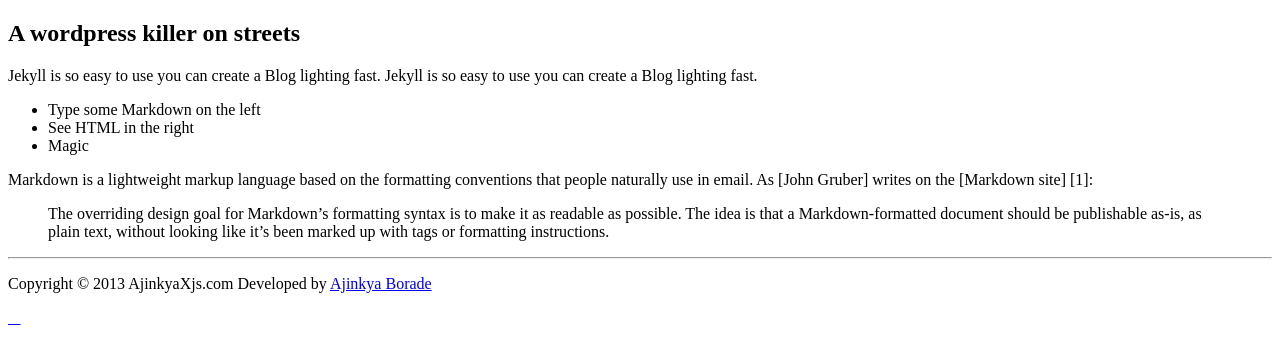
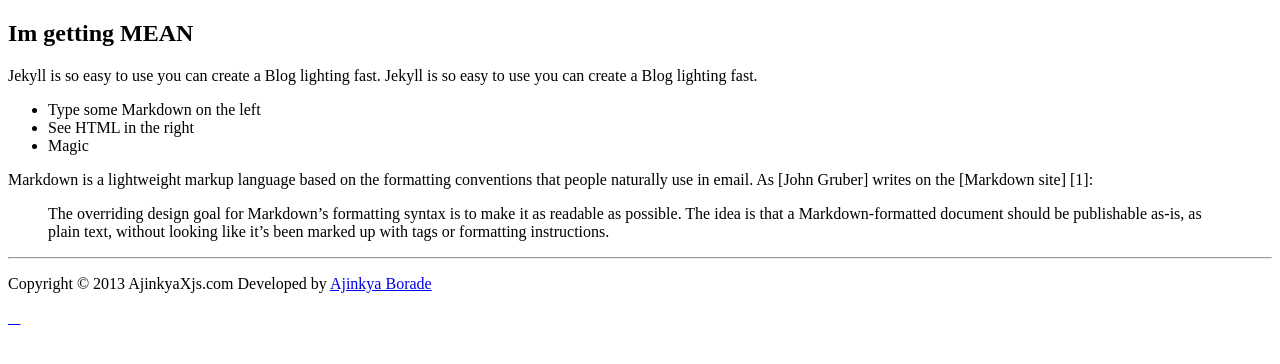
Before and after one commit to steelx/ajinkyaxjs, a Jekyll site: the page built from _posts/2015-04-17-Im-getting-MEAN.md, in a window 1280 px wide. Shown: the top 364 px of the page. Built offline with Jekyll 4.4.1, drawn with Linux system fonts in a browser that asks for light colours; nearby versions of some CDN libraries; library files that are not in the unit come from our copies; Markdown is read by kramdown in place of the engine named in the settings; comment, search, counter and statistics services are not loaded.

Commit message:
updated html

```diff
--- a/_posts/2015-04-17-Im-getting-MEAN.md
+++ b/_posts/2015-04-17-Im-getting-MEAN.md
@@ -1,11 +1,11 @@
 ---
 layout: blogpost
-title: "A wordpress killer on streets"
-description: "Jekyll is so easy to use you can create a Blog lighting fast."
+title: "Im getting MEAN"
+description: "First blog post, and here is my update on my favorite MEANstack"
 author: "Ajinkya"
 ---
 
-#A wordpress killer on streets
+#Im getting MEAN
 
 Jekyll is so easy to use you can create a Blog lighting fast. Jekyll is so easy to use you can create a Blog lighting fast.
 
--- a/index.html
+++ b/index.html
@@ -67,9 +67,10 @@
             <div class="large-12">
               <h4>Blog Posts</h4>
               {% for blogpost in paginator.posts %}
-                <div class="homepost">
+                <div class="short-text homepost">
                   <h3><a href="{{blogpost.url}}">{{blogpost.title}}</a></h3>
                   <p>{{blogpost.description}}</p>
+                  <hr>
                 </div>
               {% endfor %}
 
```
